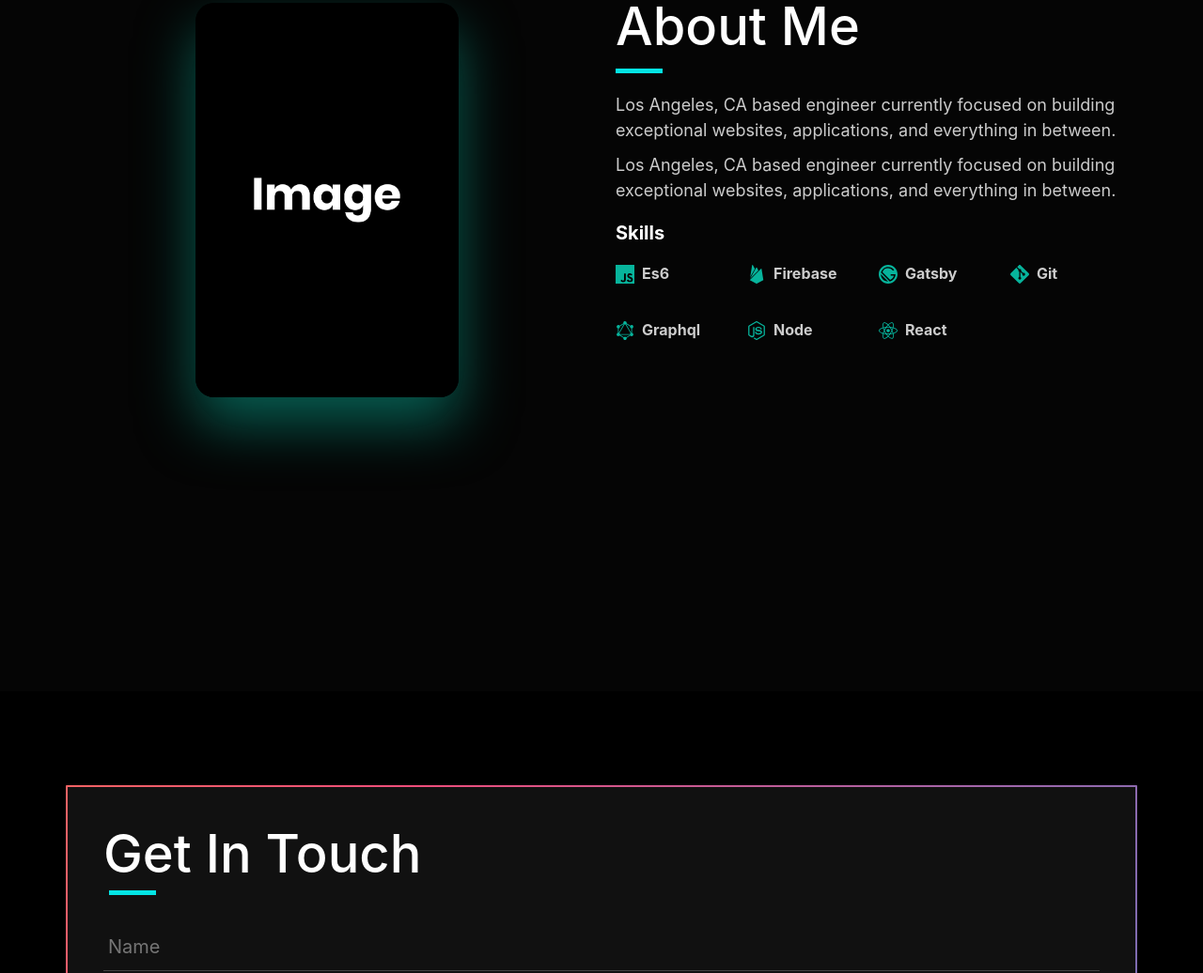
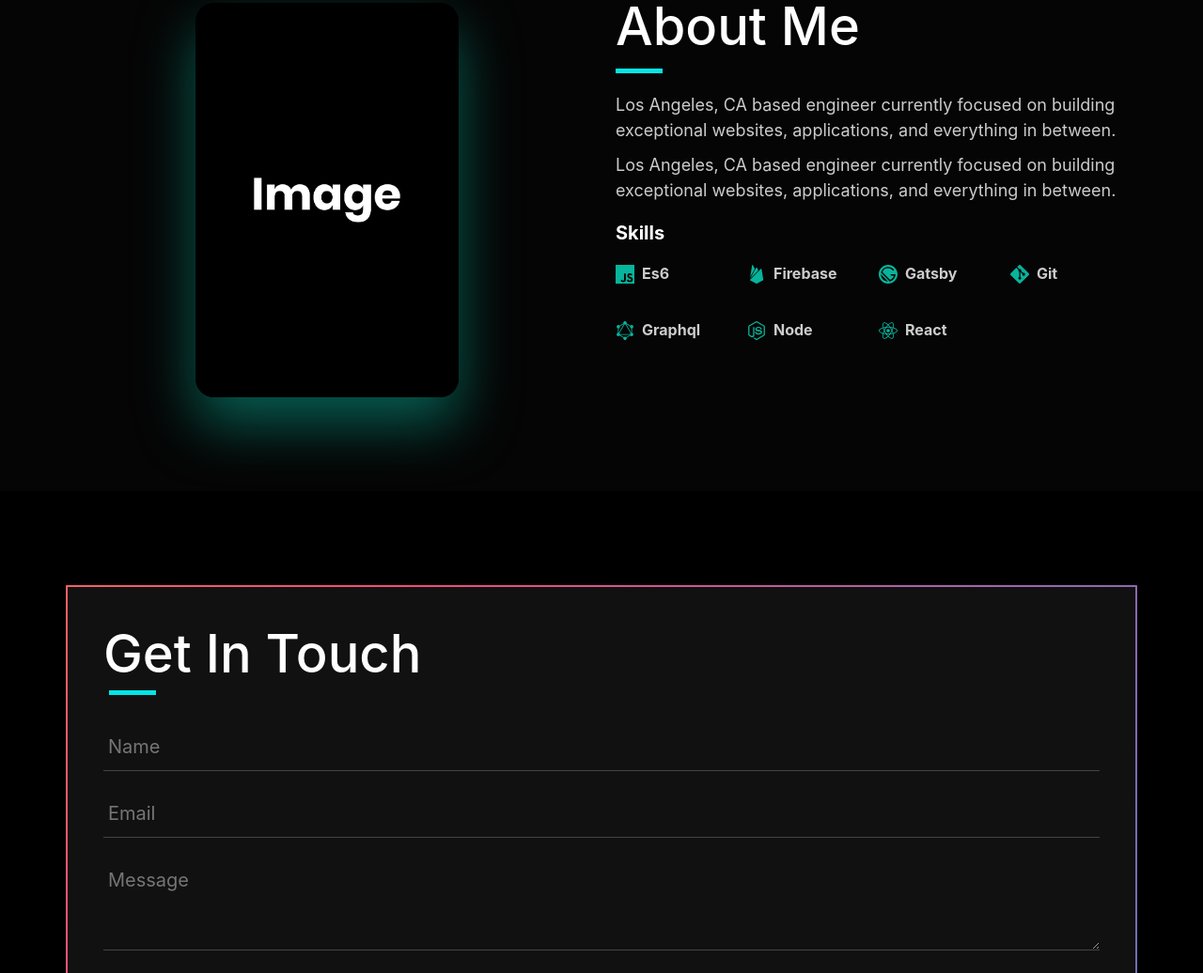
Before and after one commit to cgefx/gatsby-sanity-starter, a Gatsby site in the folder web/: page / in a window 1280 px wide. Shown: the part 947-1983 px from the top of the page at 94% size. Built offline with nearby package versions, Linux system fonts and the light colour scheme; Gatsby itself is replaced by a stand-in of ours.

Commit message:
remove min height on skills grid

```diff
--- a/web/src/components/SkillsGrid/styles.js
+++ b/web/src/components/SkillsGrid/styles.js
@@ -27,7 +27,7 @@ export const Container = styled.div`
   display: flex;
   flex-direction: column;
   justify-content: flex-start;
-  min-height: 40rem;
+
   margin-top: 2rem;
   @media (max-width: 767px) {
     margin-top: 5rem;
```
